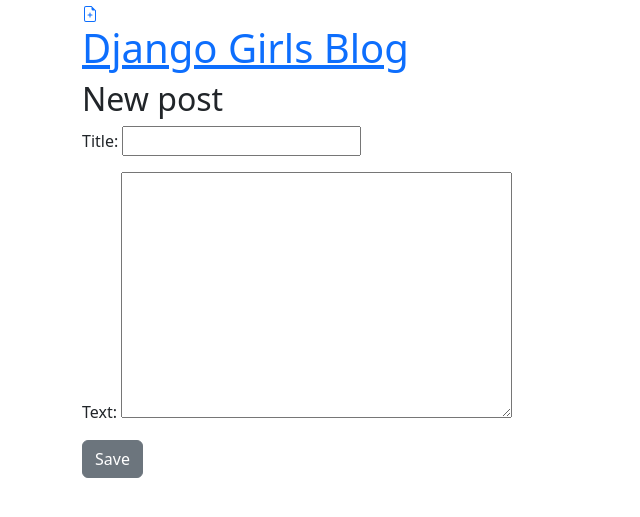
After one commit to ValerieHabbel/my-first-blog, a Django app: page /post/new/ in a window 1280 px wide. The commit adds this page. Shown: the top 517 px of the page, without its empty margins (0-640 px from the left). Run offline with Django 5.2, Linux system fonts and the light colour scheme.

Commit message:
add templates, views, option to add new posts

```diff
--- /dev/null
+++ b/blog/forms.py
@@ -0,0 +1,9 @@
+from django import forms
+
+from .models import Post
+
+class PostForm(forms.ModelForm):
+
+    class Meta:
+        model = Post
+        fields = ('title', 'text')
--- /dev/null
+++ b/blog/templates/blog/base.html
@@ -0,0 +1,28 @@
+{% load static %}
+<!DOCTYPE html>
+<html>
+    <head>
+        <title>Django Girls blog</title>
+        <link rel="stylesheet" href="https://cdn.jsdelivr.net/npm/bootstrap@5.3.3/dist/css/bootstrap.min.css" integrity="sha384-QWTKZyjpPEjISv5WaRU9OFeRpok6YctnYmDr5pNlyT2bRjXh0JMhjY6hW+ALEwIH" crossorigin="anonymous">
+        <link rel="stylesheet" href="https://fonts.googleapis.com/css?family=Lobster&subset=latin,latin-ext">
+        <link rel="stylesheet" href="{% static 'css/blog.css' %}">
+    </head>
+    <body>
+        <header class="page-header">
+            <div class="container">
+                <a href="{% url 'post_new' %}" class="top-menu">
+                    {% include './icons/file-earmark-plus.svg' %}
+                </a>
+                <h1><a href="/">Django Girls Blog</a></h1>
+            </div>
+          </header>
+          <main class="container">
+              <div class="row">
+                  <div class="col">
+                  {% block content %}
+                  {% endblock %}
+                  </div>
+              </div>
+          </main>
+    </body>
+</html>
--- /dev/null
+++ b/blog/templates/blog/post_edit.html
@@ -0,0 +1,9 @@
+{% extends 'blog/base.html' %}
+
+{% block content %}
+    <h2>New post</h2>
+    <form method="POST" class="post-form">{% csrf_token %}
+        {{ form.as_p }}
+        <button type="submit" class="save btn btn-secondary">Save</button>
+    </form>
+{% endblock %}
--- a/blog/urls.py
+++ b/blog/urls.py
@@ -3,4 +3,6 @@
 
 urlpatterns = [
     path('', views.post_list, name='post_list'),
+    path('post/<int:pk>', views.post_detail, name='post_detail'),
+    path('post/new/', views.post_new, name='post_new'),
 ]
--- a/blog/views.py
+++ b/blog/views.py
@@ -1,8 +1,28 @@
 from django.shortcuts import render
 from django.utils import timezone
 from .models import Post
+from django.shortcuts import render, get_object_or_404
+from .forms import PostForm
+from django.shortcuts import redirect
 
 # Create your views here.
 def post_list(request):
     posts = Post.objects.filter(published_date__lte=timezone.now()).order_by('published_date')
     return render(request, 'blog/post_list.html', {'posts': posts})
+
+def post_detail(request, pk):
+    post = get_object_or_404(Post, pk=pk)
+    return render(request, 'blog/post_detail.html', {'post': post})
+
+def post_new(request):
+    if request.method == "POST":
+        form = PostForm(request.POST)
+        if form.is_valid():
+            post = form.save(commit=False)
+            post.author = request.user
+            post.published_date = timezone.now()
+            post.save()
+            return redirect('post_detail', pk=post.pk)
+    else:
+        form = PostForm()
+    return render(request, 'blog/post_edit.html', {'form': form})
--- a/mysite/settings.py
+++ b/mysite/settings.py
@@ -116,7 +116,7 @@
 # Static files (CSS, JavaScript, Images)
 # https://docs.djangoproject.com/en/5.1/howto/static-files/
 
-STATIC_URL = 'static/'
+STATIC_URL = '/static/'
 STATIC_ROOT = BASE_DIR / 'static'
 
 # Default primary key field type
```
Also changed, not shown: blog/templates/blog/post_detail.html (added, +13 -0 lines), blog/templates/blog/post_list.html (+9 -9 lines), blog/templates/blog/icons/file-earmark-plus.svg (added), 1 other file.
